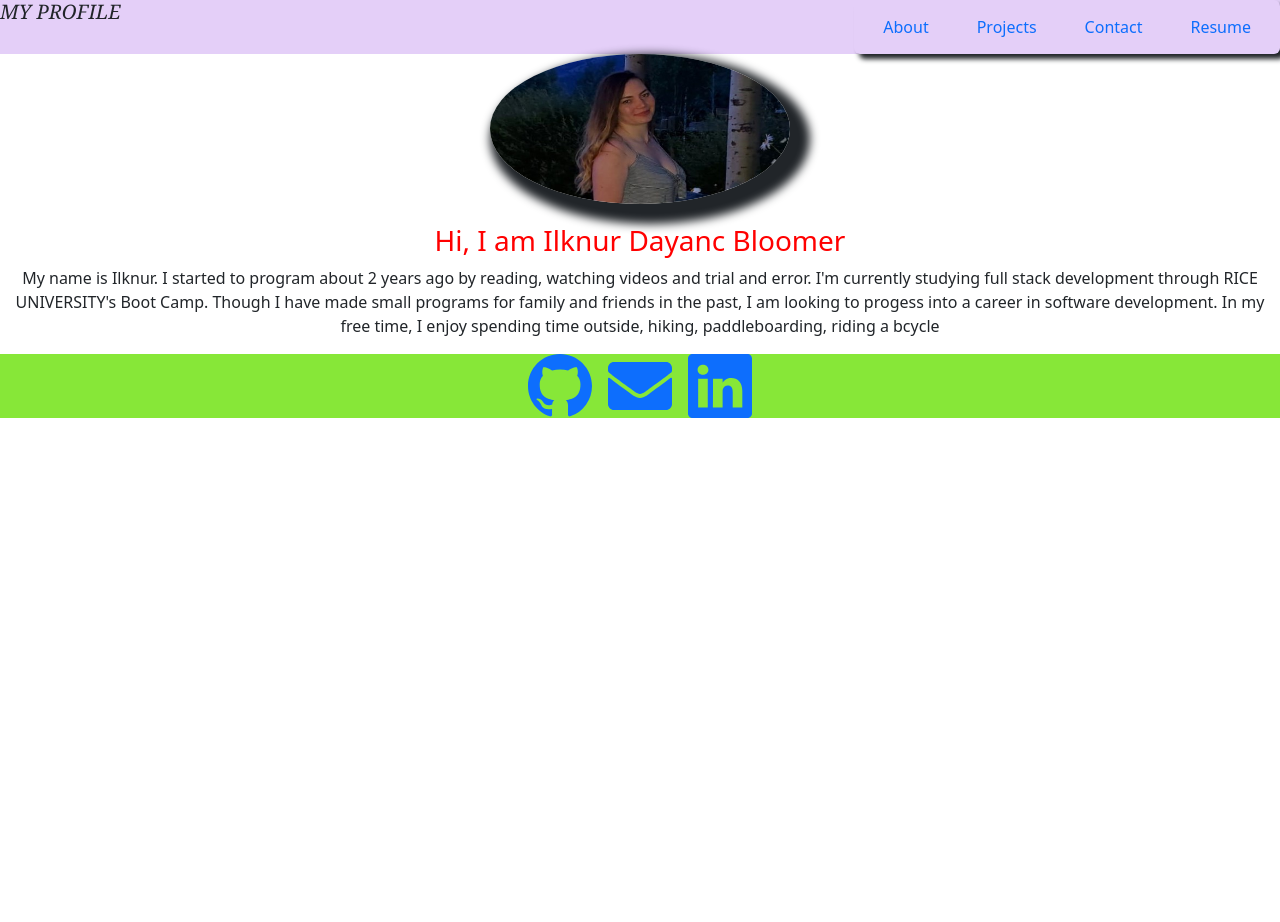
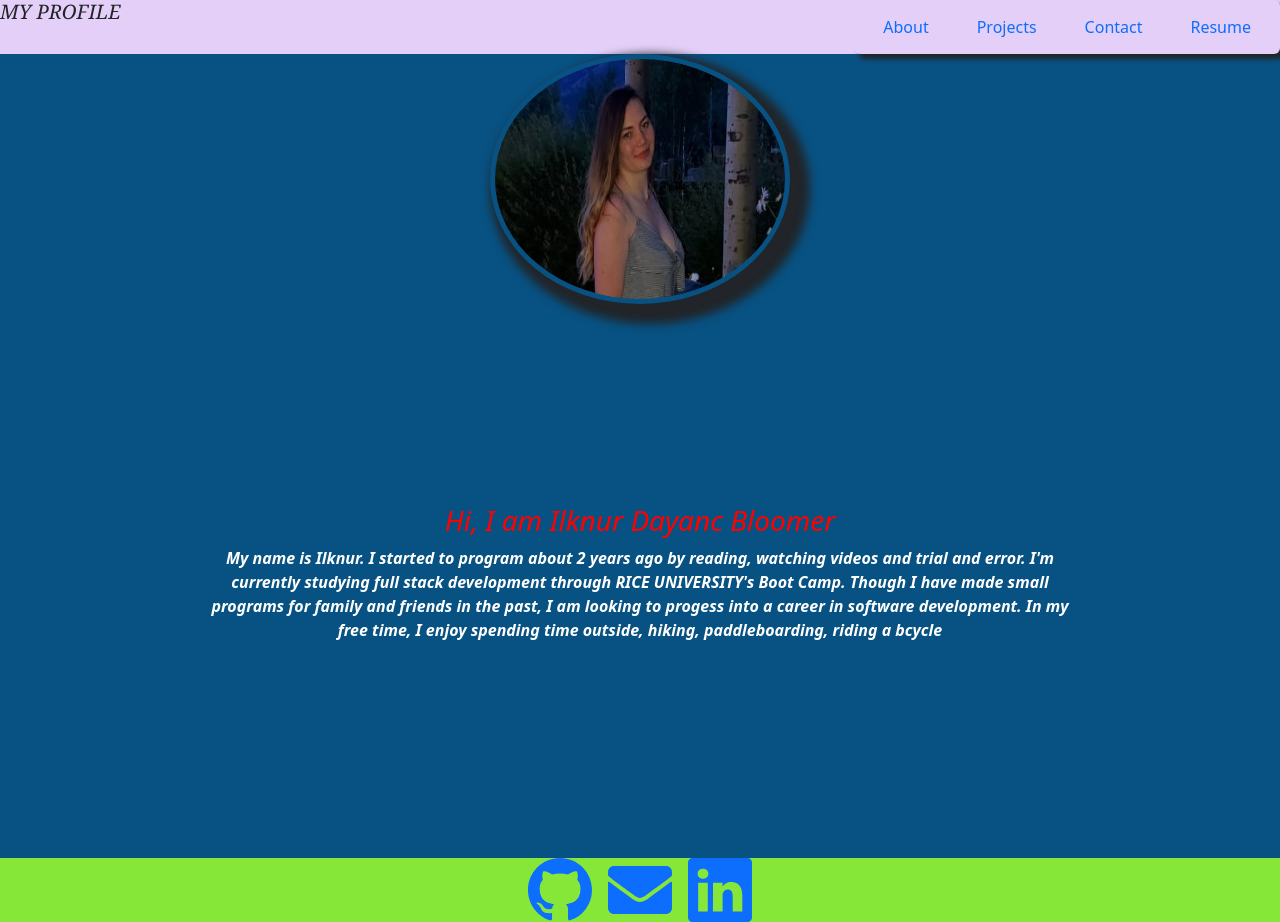
Before and after one commit to ilknur2603/React-Portfolio, a React (Create React App) app: page / in a window 1280 px wide. Before the commit the page ends 800 px from the top, so only its background shows below. Built offline with nearby package versions, Linux system fonts and the light colour scheme.

Commit message:
edited about, contact, project css pages

```diff
--- a/src/components/About/about.css
+++ b/src/components/About/about.css
@@ -1,9 +1,11 @@
 *{
     margin:0px;
     padding:0px;
+
 }
-main-container{
-    background-color:rgb(207, 224, 235);
+
+.main-container{
+    background-color:rgb(8, 82, 131);
 }
 
 .about-title{
@@ -11,9 +13,16 @@ main-container{
 }
 .about-img{
     width: 300px;
-    height:150px;
+    height:250px;
     border-radius: 50%;
     box-shadow:10px 10px 10px 10px;
-    margin-bottom: 20px;
+    padding: 5px;
 
 }
+.about{
+   padding: 200px;
+   color:white;
+   font-size:medium;
+   font-weight:bold;
+   font-style: oblique;
+}
--- a/src/components/Contact/Contact.css
+++ b/src/components/Contact/Contact.css
@@ -1,6 +1,6 @@
-body{
-   background-color: aqua;
+
+.boxes{
+    box-shadow:15px 15px 15px 5px;
+    padding: 65px;
+    background-color: #e7c5c5;
 }
-.boxes{
-    box-shadow:15px 15px 15px 5px
-}
--- a/src/components/Footer/Footer.css
+++ b/src/components/Footer/Footer.css
@@ -1,7 +1,4 @@
-*{
-    margin-bottom: 0px;
-    padding:0px;
-}
+
 .socials{
 
     background-color: rgb(135, 231, 56);
--- a/src/components/Header/header.css
+++ b/src/components/Header/header.css
@@ -1,7 +1,3 @@
-*{
-    margin:0px;
-    padding:0px;
-}
 
 .big-container{
     background-color:rgb(228, 207, 248)
--- a/src/components/Navigation/Navigation.css
+++ b/src/components/Navigation/Navigation.css
@@ -1,7 +1,8 @@
 .btn{
     box-shadow:5px 5px 5px;
-    background-color: rgb(180, 206, 230);
+    background-color: rgb(140, 179, 216);
     border-color: black;
     border:solid;
     border-width:1px;
+
 }
--- a/src/components/Projectss/Projects.jsx
+++ b/src/components/Projectss/Projects.jsx
@@ -48,7 +48,7 @@ const data=[
 const Projects = () => {
   return (
     <div className='bkg-clr'>
-        <h2>MY PROJECT</h2>
+        <h2 className="project">MY PROJECTS</h2>
         <div className='d-flex gap-4 flex-wrap'>
             {data.map((project)=>{
                 const {id, image, title, github, live}  = project
@@ -59,7 +59,7 @@ const Projects = () => {
                     </div>
                     <h3>{title}</h3>
                     <div className='d-flex gap-4 justify-content-center'>
-                        <a href={github} className="btn btn-primary " target="_blank">Git Hub</a>
+                        <a href={github} className="btn btn-primary " target="_blank">GitHub</a>
 
                         <a href={live} className="btn btn-primary" target="_blank">Live</a>
                     </div>
--- a/src/components/Projectss/projects.css
+++ b/src/components/Projectss/projects.css
@@ -3,5 +3,11 @@
     box-shadow: 5px 5px 5px ;
 }
 .bkg-clr{
-    background-color: rgb(238, 214, 108);
+    background-color: rgb(59, 5, 104);
+    padding:125px;
+    color:white;
 }
+.className{
+    font-size:larger;
+    font-style: italic;
+}
--- a/src/components/Resume/Resume.css
+++ b/src/components/Resume/Resume.css
@@ -1,14 +1,12 @@
 
 .bkgresume{
-   background-color: rgb(177, 228, 110);
+   background-color:#e7c5c5;
    font-family: 'Times New Roman', Times, serif;
+   padding:35px;
+   font-size:larger;
+   font-weight: 100;
 }
-.resume-img{
-    margin-top:0px;
-    margin-bottom:0px;
-
-   background-position: center;
-   background-repeat: no-repeat;
-   background-size: cover;
-
+.skill{
+   font-size: larger;
+   font-family:'Times New Roman', Times, serif;
 }
--- a/src/components/Resume/Resume.jsx
+++ b/src/components/Resume/Resume.jsx
@@ -12,11 +12,9 @@ const Resume = () => {
     <div>
     <button> <a href={resume} download="Resume"><BsDownload/> DownLoad Resume</a> </button>
     </div>
-    <div>
 
-        </div>
         <div>
-            <h2>My Skill</h2>
+            <h2 className="skill">My Skill</h2>
             <ol>
                 <li>FrontEnd
                 <ul>
```
